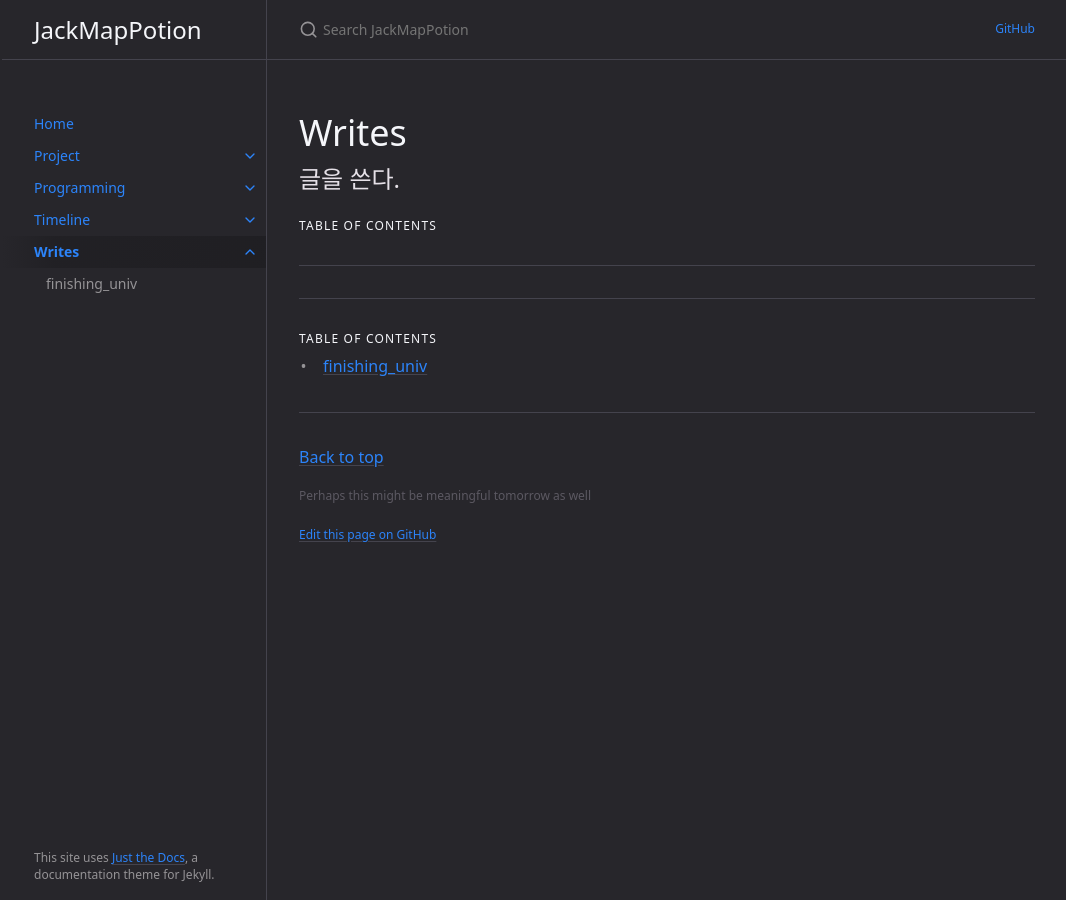
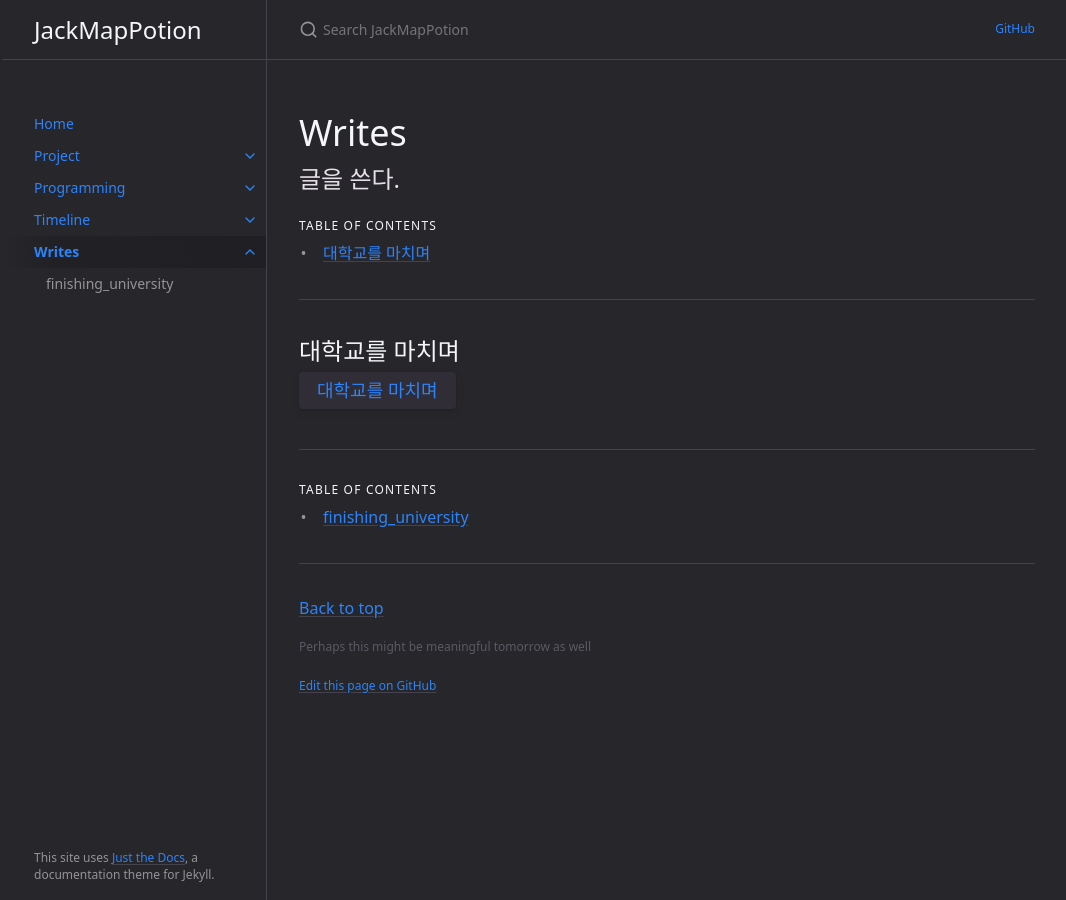
Before and after one commit to jackmappotion/jackmappotion.github.io, a Jekyll site: the page built from docs/writes/writes.md, in a window 1280 px wide. Shown: the whole page, without its empty margins (105-1171 px from the left). Built offline with Jekyll 4.4.1, drawn with Linux system fonts in a browser that asks for light colours.

Commit message:
:recycle: Refactored writes (finishing_university)

```diff
--- a/docs/writes/finishing_univ.md
+++ b/docs/writes/01_finishing_university.md
@@ -1,6 +1,6 @@
 ---
 layout: default
-title: finishing_univ
+title: finishing_university
 parent: Writes
 ---
 
--- a/docs/writes/writes.md
+++ b/docs/writes/writes.md
@@ -17,3 +17,9 @@ has_children: true
 {:toc}
 
 ---
+
+## 대학교를 마치며
+[대학교를 마치며][01_finishing_university]{: .btn .fs-5 .mb-4 .mb-md-0}
+
+
+[01_finishing_university]: /docs/writes/01_finishing_university
```
